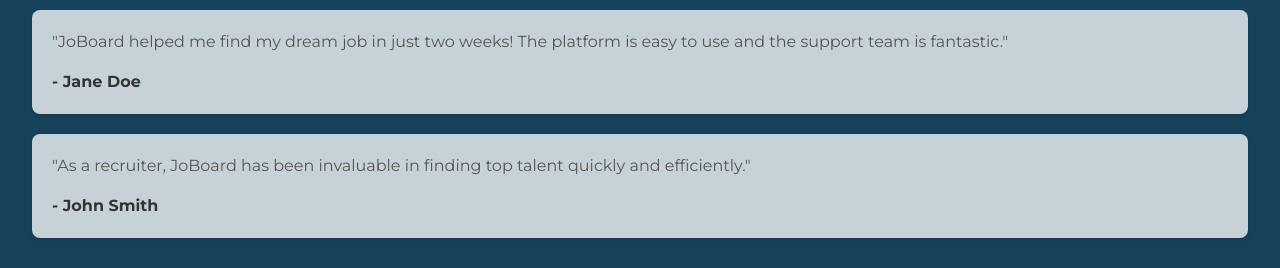
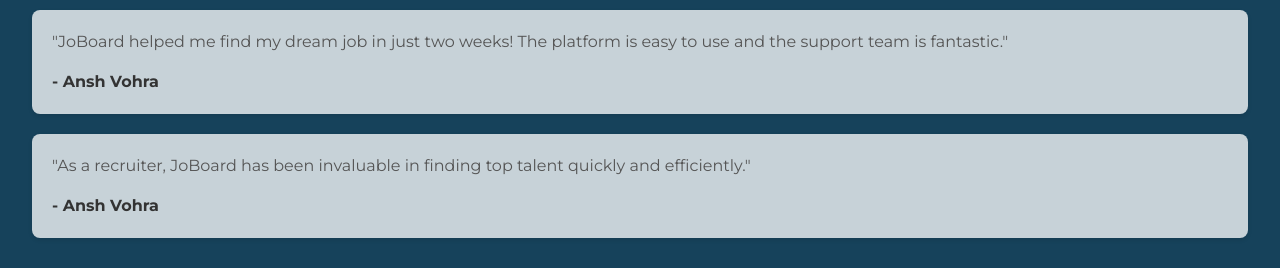
Before and after one commit to Ansh1vohra/JoBoard, a React (Create React App) app: page / in a window 1280 px wide. Shown: the part 829-1097 px from the top of the page. Built offline with nearby package versions, Linux system fonts and the light colour scheme.

Commit message:
slightchanges()

```diff
--- a/src/components/Home.jsx
+++ b/src/components/Home.jsx
@@ -35,11 +35,11 @@
         <h4>What Our Users Say</h4>
         <div className="testimonial">
           <p>"JoBoard helped me find my dream job in just two weeks! The platform is easy to use and the support team is fantastic."</p>
-          <span>- Jane Doe</span>
+          <span>- Ansh Vohra</span>
         </div>
         <div className="testimonial">
           <p>"As a recruiter, JoBoard has been invaluable in finding top talent quickly and efficiently."</p>
-          <span>- John Smith</span>
+          <span>- Ansh Vohra</span>
         </div>
       </div>
       <div className="howItWorks">
--- a/src/components/Terms.jsx
+++ b/src/components/Terms.jsx
@@ -5,6 +5,7 @@
         <main className="aboutContent">
             <h2>Terms and Conditions</h2>
             <p>
+                This is just a project website not for real recruitment.
                 Lorem ipsum dolor sit, amet consectetur adipisicing elit. Corrupti, expedita vitae fuga eius sint porro. Repellat maiores culpa saepe id asperiores quos, provident ut nam possimus doloremque architecto, nisi corporis?
                 Lorem ipsum dolor sit, amet consectetur adipisicing elit. Corrupti, expedita vitae fuga eius sint porro. Repellat maiores culpa saepe id asperiores quos, provident ut nam possimus doloremque architecto, nisi corporis?
                 Lorem ipsum dolor sit, amet consectetur adipisicing elit. Corrupti, expedita vitae fuga eius sint porro. Repellat maiores culpa saepe id asperiores quos, provident ut nam possimus doloremque architecto, nisi corporis?
--- a/src/index.css
+++ b/src/index.css
@@ -1,15 +1,17 @@
+/* importing google font */
+
 @import url('https://fonts.googleapis.com/css2?family=Montserrat:ital,wght@0,100..900;1,100..900&display=swap');
 
 body {
   margin: 0;
   font-family: "Montserrat", sans-serif;
-    font-style: normal;
-    font-optical-sizing: auto;
+  font-style: normal;
+  font-optical-sizing: auto;
   -webkit-font-smoothing: antialiased;
   -moz-osx-font-smoothing: grayscale;
-  background-image: url('./components/Images/background.png'); /* Add the background image */
-  background-size: cover; /* Ensure the image covers the entire card */
-  background-position: center; /* Center the image */
+  background-image: url('./components/Images/background.png');
+  background-size: cover;
+  background-position: center;
   background-repeat: no-repeat;
 }
 
```
